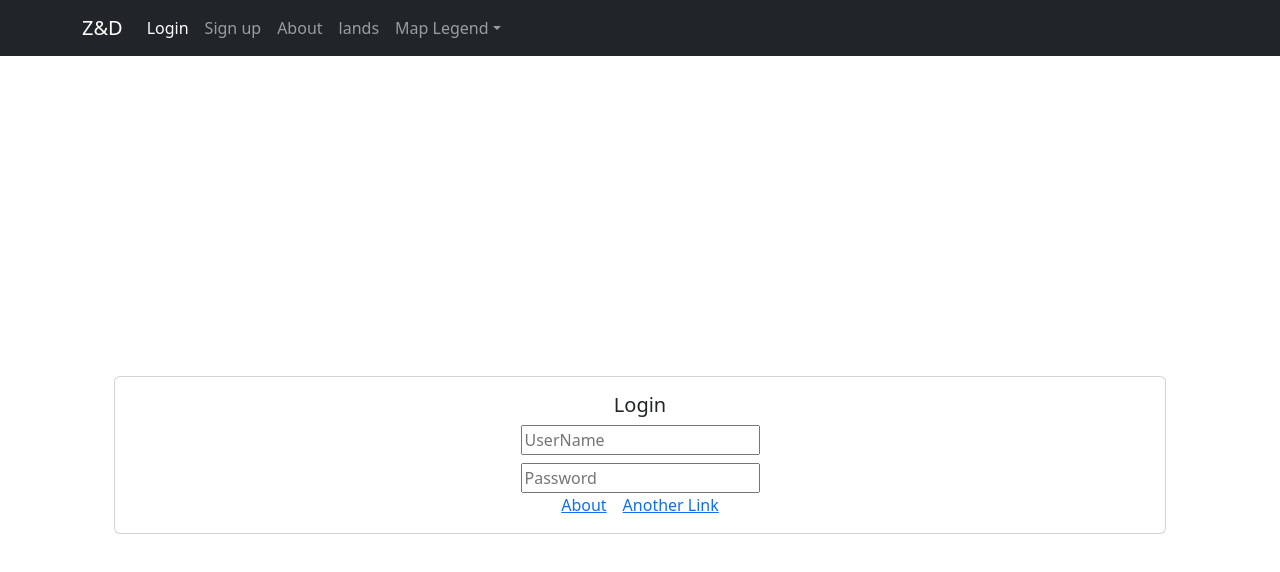
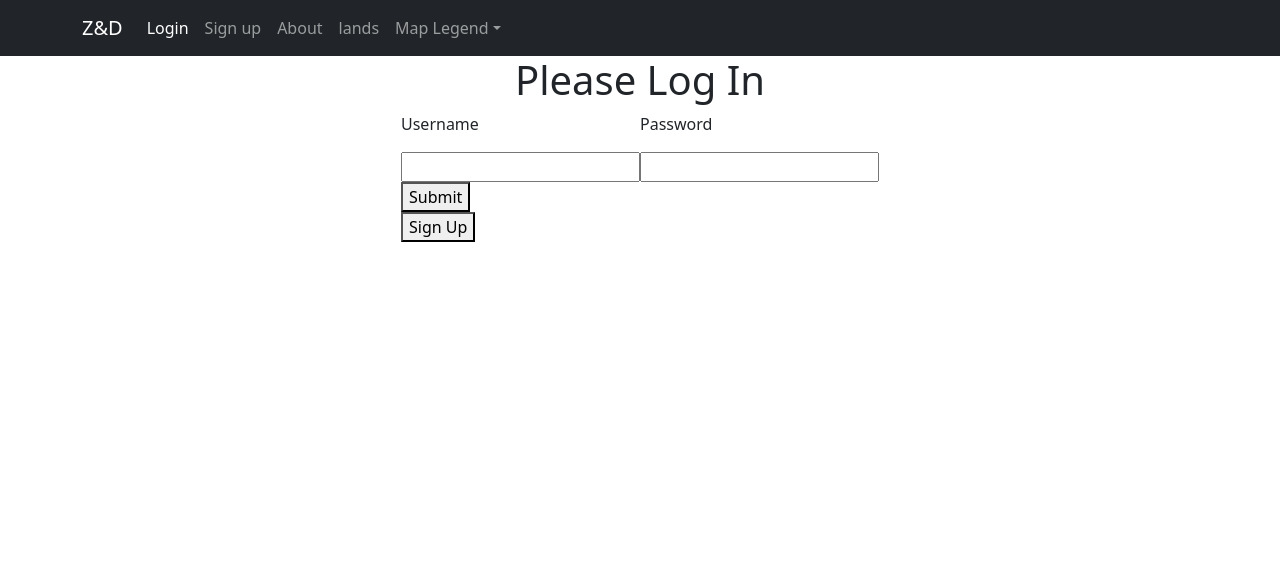
Before and after one commit to Dark-Floyd/meta_verse, a React (Create React App) app: page /login in a window 1280 px wide. Shown: the top 572 px of the page. Built offline with nearby package versions, Linux system fonts and the light colour scheme.

Commit message:
login works

```diff
--- a/src/App.js
+++ b/src/App.js
@@ -9,18 +9,34 @@ import LandInfo from './components/LandInfo/LandInfo'
 import BuyLand from './components/BuyLand/BuyLand'
 import UpdateLandInfo from './components/UpdateLandInfo/UpdateLandInfo'
 import About from './components/About/About'
+import { useState } from 'react'
+import UserContext from './UserContext'
+import Dashboard from './components/Dashboard/Dashboard'
 function App() {
+  const currentUser = useState({})
+  const [token, setToken] = useState({ username: null, password: null })
+
   return (
+    <div>
+      {!token.username ? (
+        <div>
+          <CustomNavbar />
+          <Routes>
+            <Route
+              path="/login"
+              element={<Login setToken={setToken} token={token} />}
+            />
+            <Route path="/signup" element={<SignUp />} />
+          </Routes>
+        </div>
+      ) : (
+        <UserContext.Provider value={currentUser}>
           <div className="App">
             <CustomNavbar />
             <Routes>
             <Route
               path="/login"
-          element={
-            <Container>
-              <Login />
-            </Container>
-          }
+              element={<Login setToken={setToken} token={token} />}
             />
               <Route path="/signup" element={<SignUp />} />
               <Route path="/about" element={<About />} />
@@ -28,7 +44,11 @@ function App() {
               <Route path="/land/:id" element={<LandInfo />} />
               <Route path="/buyland/:id" element={<BuyLand />} />
               <Route path="/updateland/:id" element={<UpdateLandInfo />} />
+              <Route path="/dashboard" element={<Dashboard />} />
             </Routes>
+          </div>
+        </UserContext.Provider>
+      )}
     </div>
   )
 }
--- /dev/null
+++ b/src/components/Dashboard/Dashboard.js
@@ -0,0 +1,7 @@
+import React from 'react';
+
+export default function Dashboard() {
+  return(
+    <h2>Dashboard</h2>
+  );
+}
--- a/src/components/Lands/Lands.js
+++ b/src/components/Lands/Lands.js
@@ -1,7 +1,6 @@
 import "./Lands.css";
 import { useEffect, useState } from "react";
 import { Navigate } from "react-router-dom";
-import Map from "../Map/Map";
 import SingleLand from "../SingleLand/SingleLand";
 import {lands3} from '../../lands'
 
--- a/src/components/Login/Login.css
+++ b/src/components/Login/Login.css
@@ -10,3 +10,9 @@
   padding: 2rem;
   border-radius: 3rem;
 }
+
+.login-wrapper {
+    display: flex;
+    flex-direction: column;
+    align-items: center;
+}
--- a/src/components/Login/Login.js
+++ b/src/components/Login/Login.js
@@ -1,32 +1,58 @@
-import React, { Fragment } from 'react'
+import React, { Fragment, useState } from 'react'
 import { Card, Col, Row } from 'react-bootstrap'
 import classes from './Login.css'
-const Login = () => {
+import PropTypes from 'prop-types'
+import { Link,Navigate } from 'react-router-dom'
+const Login = ({ setToken,token }) => {
+  const [username, setUserName] = useState()
+  const [password, setPassword] = useState()
+
+  const details =
+      {
+          username:'user1',
+          password:'pass1'
+
+      }
+
+  const handleSubmit = async (e) => {
+    e.preventDefault()
+    const token = {
+      username,
+      password,
+    }
+    setToken(token)
+  }
+  if (token.username === details.username && token.password === details.password ) {
+      console.log(token)
+    // if use connected to the system
+    return <Navigate to="/lands" />;
+  } else
   return (
-    <Fragment>
-      <Row>
-        <Col>
-          <Card style={classes.card}>
-            <Card.Body>
-              <Card.Title>Login</Card.Title>
+    <div className="login-wrapper">
+      <h1>Please Log In</h1>
+      <form onSubmit={handleSubmit}>
+        <label>
+          <p>Username</p>
+          <input type="text" onChange={(e) => setUserName(e.target.value)} />
+        </label>
+        <label>
+          <p>Password</p>
+          <input
+            type="password"
+            onChange={(e) => setPassword(e.target.value)}
+          />
+        </label>
+        <div>
+          <button type="submit">Submit</button>
+        </div>
 
-              <Row style={{margin:'0.5rem'}}>
-                <Col>
-                  <input style={classes.input} placeholder="UserName"></input>
-                </Col>
-              </Row>
-              <Row>
-                <Col>
-                  <input style={classes.input} placeholder="Password"></input>
-                </Col>
-              </Row>
-              <Card.Link href="#about">About</Card.Link>
-              <Card.Link href="#">Another Link</Card.Link>
-            </Card.Body>
-          </Card>
-        </Col>
-      </Row>
-    </Fragment>
+        <Link to={`/signup`}>
+          <div>
+            <button type="submit">Sign Up</button>
+          </div>
+        </Link>
+      </form>
+    </div>
   )
 }
 
--- a/src/components/Map/Map.css
+++ /dev/null
@@ -1,27 +0,0 @@
-#wrapper {
-    position: fixed;
-    display: block;
-    bottom: 50%;
-    right: 10px;
-    margin: -100px 0 0 0;
-    background-color: papayawhip;
-    border: 1px solid gray;
-    border-radius: 10px;
-    width: auto;
-    box-shadow: 10px 10px rgba(0, 0, 0, 0.15);
-    transition: all 0.5s ease-in-out;
-    font-weight: bold;
-    text-align: center;
-    font-size: 1.1em;
-    padding: 10px;
-  }
-
-  h4 {
-    padding: 0 0 10px 0;
-    margin: 0;
-    text-decoration: underline;
-  }
-
-  #wrapper:hover {
-    box-shadow: 5px 5px rgba(0, 0, 0, 0.589);
-  }
--- a/src/components/Map/Map.js
+++ /dev/null
@@ -1,16 +0,0 @@
-import "./Map.css";
-
-const Map = () => {
-  return (
-    <div id="wrapper">
-      <h4>What each color indicates?</h4>
-      <div style={{ backgroundColor: "red" }}>Land you owned</div>
-      <div style={{ backgroundColor: "green" }}>Park</div>
-      <div style={{ backgroundColor: "rgb(59, 59, 59)" }}>Road</div>
-      <div style={{ backgroundColor: "#993bff" }}>Real Estate for sale</div>
-      <div style={{ backgroundColor: "yellow" }}>Real Estate not for sale</div>
-    </div>
-  );
-};
-
-export default Map;
```
Also changed, not shown: src/components/Register/Register.js (added). Lines whose indentation alone changed are shown as unchanged.
